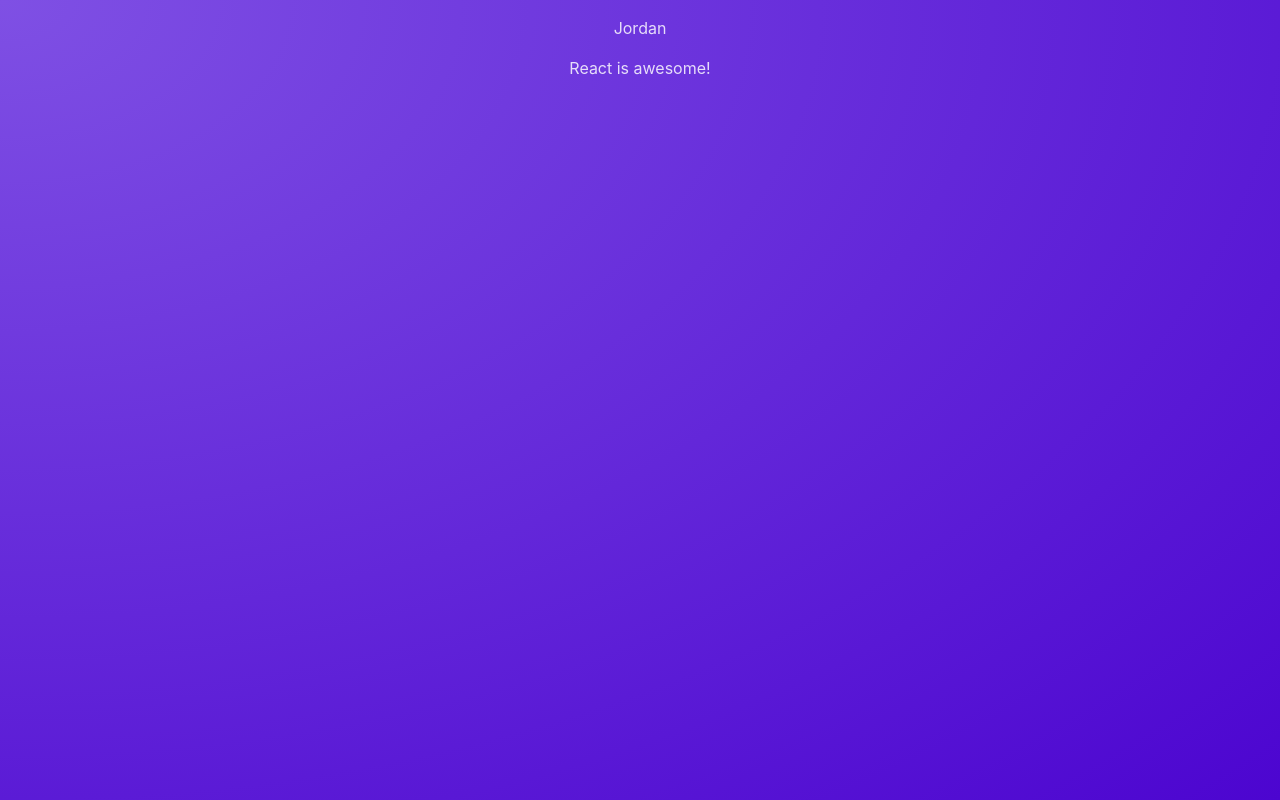
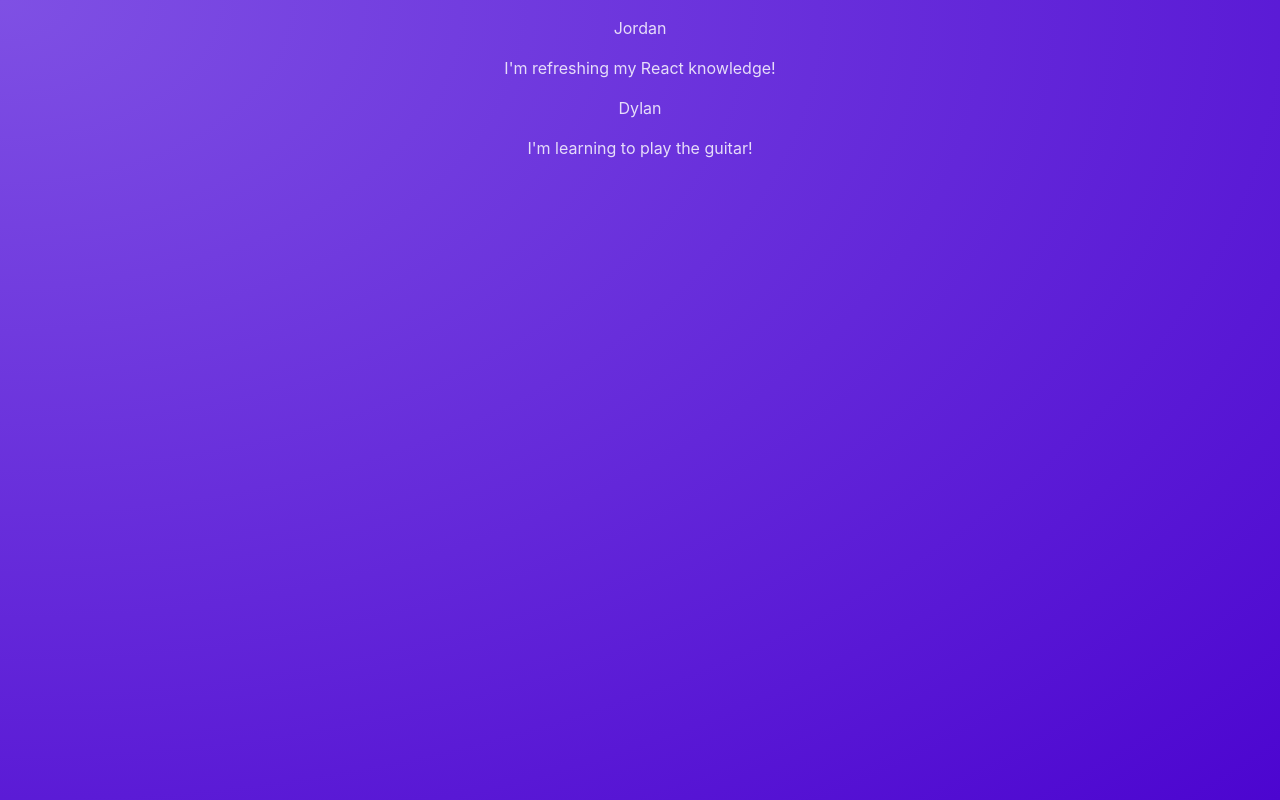
Before and after one commit to JordanBandur/react-crash-course, a React (Vite) app: page / in a window 1280 px wide. Built offline with nearby package versions, Linux system fonts and the light colour scheme.

Commit message:
Update Post to use props

```diff
--- a/src/App.jsx
+++ b/src/App.jsx
@@ -1,7 +1,12 @@
 import Post from './components/Post';
 
 function App() {
-  return <Post />;
+  return (
+    <main>
+      <Post author="Jordan" body="I'm refreshing my React knowledge!"/>
+      <Post author="Dylan" body="I'm learning to play the guitar!"/>
+    </main>
+  );
 }
 
 export default App;
--- a/src/components/Post.jsx
+++ b/src/components/Post.jsx
@@ -1,12 +1,11 @@
-const names = ['Jordan', 'Dylan'];
+function Post(props) {
 
-function Post() {
-  const chosenName = Math.random() > 0.5 ? names[0] : names[1];
+  const { author, body } = props;
 
   return (
     <div>
-      <p>{chosenName}</p>
-      <p>React is awesome!</p>
+      <p>{author}</p>
+      <p>{body}</p>
     </div>
   );
 }
```
